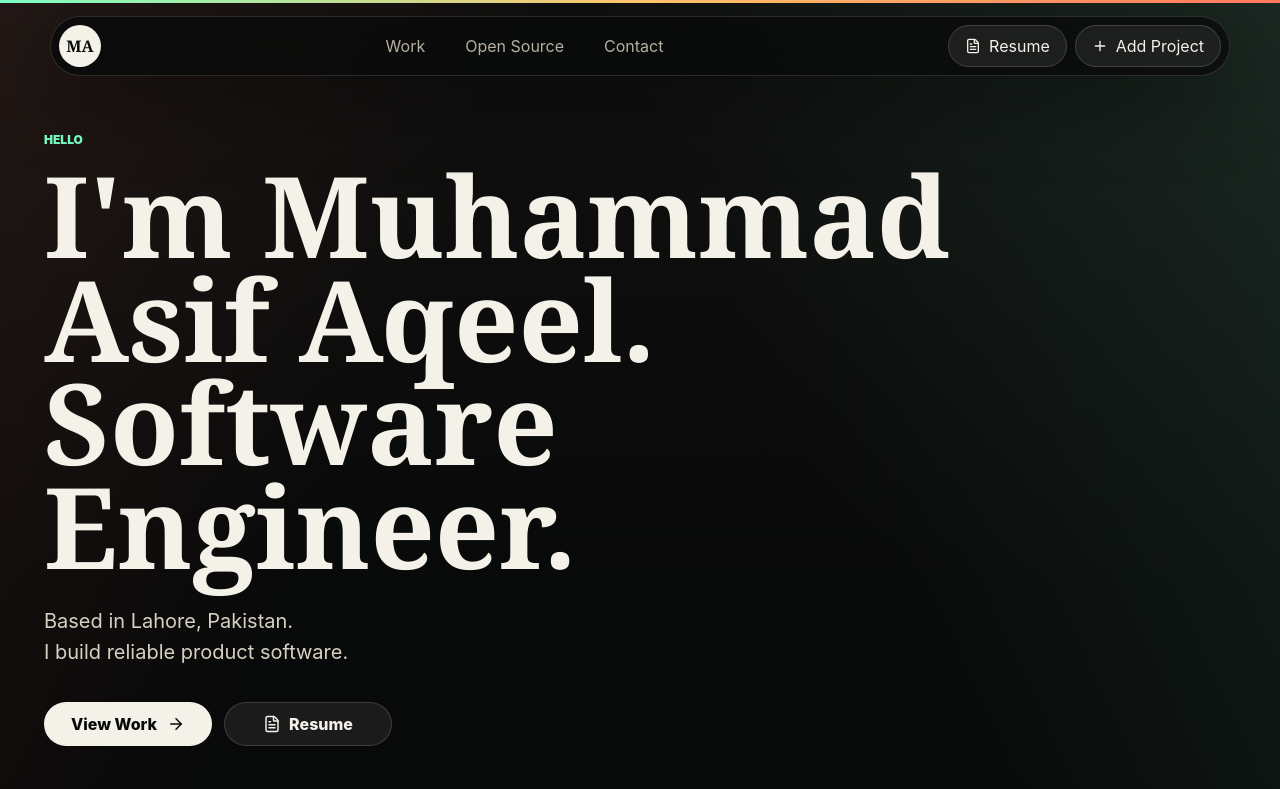
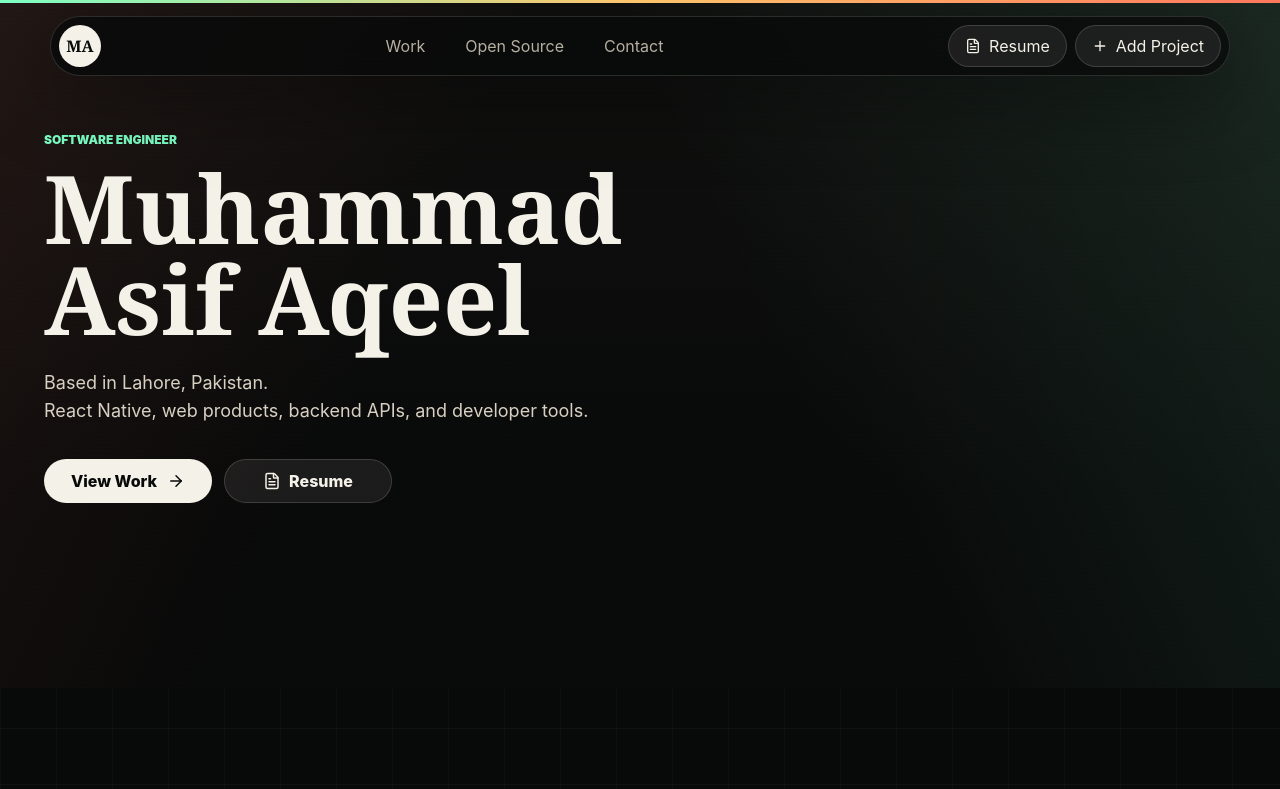
Before and after one commit to asifdotdev/asif-portfolio, a React (Vite) app: page / in a window 1280 px wide. Shown: the top 789 px of the page. Built offline with nearby package versions, Linux system fonts and the light colour scheme.

Commit message:
copy: simplify hero and footer

```diff
--- a/src/App.tsx
+++ b/src/App.tsx
@@ -546,17 +546,15 @@ function Hero() {
             animate={{ opacity: 1, y: 0 }}
             transition={{ duration: 0.7 }}
           >
-            Hello
+            Software Engineer
           </motion.p>
           <motion.h1
             initial={{ opacity: 0, y: 26 }}
             animate={{ opacity: 1, y: 0 }}
             transition={{ duration: 0.8, delay: 0.05 }}
           >
-            <span>I'm Muhammad</span>
-            <span>Asif Aqeel.</span>
-            <span>Software</span>
-            <span>Engineer.</span>
+            <span>Muhammad</span>
+            <span>Asif Aqeel</span>
           </motion.h1>
           <motion.p
             className="hero-copy"
@@ -565,7 +563,7 @@ function Hero() {
             transition={{ duration: 0.8, delay: 0.12 }}
           >
             <span>Based in Lahore, Pakistan.</span>
-            <span>I build reliable product software.</span>
+            <span>React Native, web products, backend APIs, and developer tools.</span>
           </motion.p>
           <motion.div
             className="hero-actions"
@@ -1287,8 +1285,8 @@ function Footer() {
   return (
     <footer id="contact">
       <div>
-        <p className="kicker">Available for serious product work</p>
-        <h2>Software engineering for products that need to work.</h2>
+        <p className="kicker">Contact</p>
+        <h2>Available for product engineering work.</h2>
       </div>
       <div className="footer-links">
         <a href="mailto:asifaqeel50@gmail.com">
--- a/src/styles.css
+++ b/src/styles.css
@@ -318,8 +318,8 @@ button {
   max-width: 1180px;
   margin: 0;
   font-family: Georgia, "Times New Roman", serif;
-  font-size: clamp(58px, 8.8vw, 136px);
-  line-height: 0.92;
+  font-size: clamp(52px, 7.4vw, 112px);
+  line-height: 0.96;
   letter-spacing: 0;
 }
 
@@ -329,9 +329,9 @@ button {
 
 .hero-copy {
   max-width: 680px;
-  margin: 28px 0 0;
+  margin: 24px 0 0;
   color: #d8d1c3;
-  font-size: 20px;
+  font-size: 18px;
   line-height: 1.55;
 }
 
@@ -1623,8 +1623,8 @@ footer h2 {
   max-width: 820px;
   margin: 0;
   font-family: Georgia, "Times New Roman", serif;
-  font-size: clamp(42px, 6vw, 82px);
-  line-height: 0.98;
+  font-size: clamp(34px, 4.6vw, 64px);
+  line-height: 1.02;
 }
 
 .footer-links {
```
